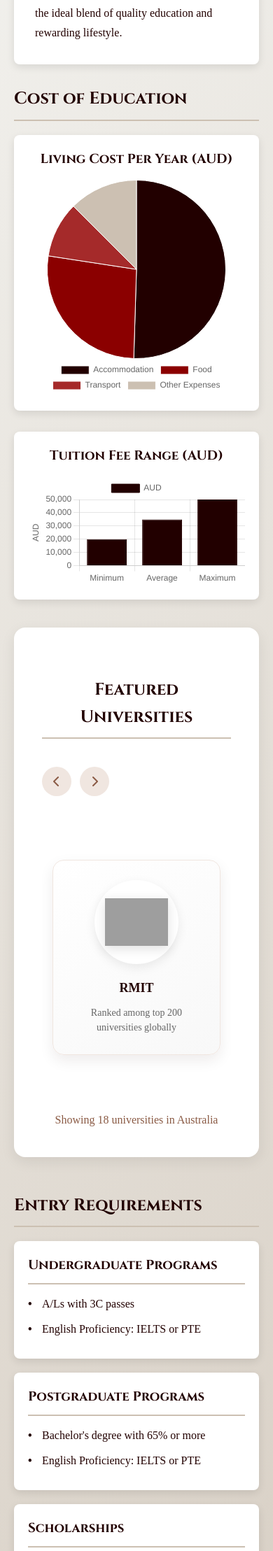
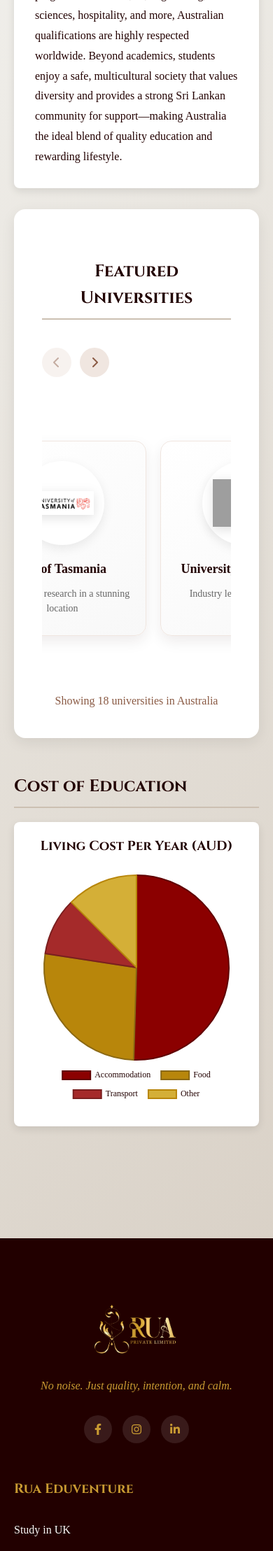
Before and after one commit to AmriShanab/RuaPvtLtd, a PHP site: page /destination-details.php in a window 390 px wide. Shown: the part 887-3104 px from the top of the page at 70% size. Run offline with PHP 8.4, Linux system fonts and the light colour scheme; grey boxes are pictures that could not be loaded.

Commit message:
New Fixes

```diff
--- a/assets/js/study_abroad.js
+++ b/assets/js/study_abroad.js
@@ -2,8 +2,7 @@
 const countryData = {
   Australia: {
     title: "The Land Down Under!",
-    description:
-      "Australia is one of the most popular destinations for Sri Lankan students, offering worldclass universities, globally recognized degrees, and excellent career prospects. With programs in business, IT, engineering, health sciences, hospitality, and more, Australian qualifications are highly respected worldwide. Beyond academics, students enjoy a safe, multicultural society that values diversity and provides a strong Sri Lankan community for support—making Australia the ideal blend of quality education and rewarding lifestyle.",
+    description: "Australia is one of the most popular destinations for Sri Lankan students, offering worldclass universities, globally recognized degrees, and excellent career prospects. With programs in business, IT, engineering, health sciences, hospitality, and more, Australian qualifications are highly respected worldwide. Beyond academics, students enjoy a safe, multicultural society that values diversity and provides a strong Sri Lankan community for support—making Australia the ideal blend of quality education and rewarding lifestyle.",
     livingCost: 29710,
     tuitionRange: [20000, 50000],
     currency: "AUD",
@@ -114,8 +113,7 @@ const countryData = {
   },
   Canada: {
     title: "The Great White North!",
-    description:
-      "Canada is known for its high-quality education system, diverse culture, and welcoming environment for international students. Canadian degrees are recognized globally, and students can benefit from post-graduation work opportunities. With stunning natural landscapes and vibrant cities, Canada offers an exceptional study experience.",
+    description: "Canada is known for its high-quality education system, diverse culture, and welcoming environment for international students. Canadian degrees are recognized globally, and students can benefit from post-graduation work opportunities. With stunning natural landscapes and vibrant cities, Canada offers an exceptional study experience.",
     livingCost: 25000,
     tuitionRange: [15000, 40000],
     currency: "CAD",
@@ -332,8 +330,7 @@ enriching global experiences.`,
   },
   "New Zealand": {
     title: "New Zealand at a Glance!",
-    description:
-      "New Zealand is a fast-growing choice for Sri Lankan Students, Offering world-class universities, globally recognized degrees, and a safe, welcoming environment. With strong programs in business, IT, engineering, health sciences, hospitality, and more, New Zealand qualifications are highly respected worldwide. Beyond academics, students enjoy a high quality of life in a beautiful, multicultural society that values diversity and provides a strong Sri Lankan community for support—making New Zealand the ideal blend of quality education and rewarding lifestyle.",
+    description: "New Zealand is a fast-growing choice for Sri Lankan Students, Offering world-class universities, globally recognized degrees, and a safe, welcoming environment. With strong programs in business, IT, engineering, health sciences, hospitality, and more, New Zealand qualifications are highly respected worldwide. Beyond academics, students enjoy a high quality of life in a beautiful, multicultural society that values diversity and provides a strong Sri Lankan community for support—making New Zealand the ideal blend of quality education and rewarding lifestyle.",
     livingCost: 20000,
     tuitionRange: [20000, 35000],
     currency: "NZD",
@@ -459,7 +456,8 @@ welcoming home away from home.`,
 
 // Global chart instances
 let livingCostChartInstance = null;
-let tuitionFeeChartInstance = null;
+// let tuitionFeeChartInstance = null;
+let carousel = null;
 
 // Initialize the page
 document.addEventListener("DOMContentLoaded", function () {
@@ -472,23 +470,126 @@ document.addEventListener("DOMContentLoaded", function () {
     country = "Australia";
   }
 
-  // Set up navigation controls
-  const nextBtn = document.getElementById("next-btn");
-  const prevBtn = document.getElementById("prev-btn");
-
-  nextBtn.addEventListener("click", () => {
-    const container = document.getElementById("universities-container");
-    container.scrollBy({ left: 300, behavior: "smooth" });
-  });
-
-  prevBtn.addEventListener("click", () => {
-    const container = document.getElementById("universities-container");
-    container.scrollBy({ left: -300, behavior: "smooth" });
-  });
+  // Initialize carousel
+  carousel = new SmoothCarousel();
 
   // Update content with the selected country
   updateContent(country);
 });
+
+// Smooth Carousel Class
+class SmoothCarousel {
+  constructor() {
+    this.carousel = document.getElementById('universities-container');
+    this.prevBtn = document.getElementById('prev-btn');
+    this.nextBtn = document.getElementById('next-btn');
+    this.currentPosition = 0;
+    this.isScrolling = false;
+    this.cardWidth = 308; // 280px card + 28px gap
+    this.autoScrollInterval = null;
+
+    this.init();
+  }
+
+  init() {
+    this.attachEventListeners();
+    this.updateButtonStates();
+    this.startAutoScroll(); // 🔥 start auto scrolling
+  }
+
+  attachEventListeners() {
+    this.prevBtn.addEventListener('click', () => this.scroll('prev'));
+    this.nextBtn.addEventListener('click', () => this.scroll('next'));
+
+    document.addEventListener('keydown', (e) => {
+      if (e.key === 'ArrowLeft') this.scroll('prev');
+      if (e.key === 'ArrowRight') this.scroll('next');
+    });
+  }
+
+  scroll(direction) {
+    if (this.isScrolling) return;
+    this.isScrolling = true;
+
+    const scrollAmount = this.cardWidth; // move 1 card at a time
+
+    if (direction === 'next') {
+      this.currentPosition -= scrollAmount;
+    } else {
+      this.currentPosition += scrollAmount;
+    }
+
+    this.applyBoundaries();
+    this.smoothScrollTo(this.currentPosition);
+
+    setTimeout(() => {
+      this.isScrolling = false;
+      this.updateButtonStates();
+    }, 500);
+  }
+
+  applyBoundaries() {
+    const cards = this.carousel.querySelectorAll('.uni-card');
+    const maxScroll = -((cards.length - 1) * this.cardWidth);
+
+    if (this.currentPosition > 0) this.currentPosition = 0;
+    if (this.currentPosition < maxScroll) this.currentPosition = maxScroll;
+  }
+
+  smoothScrollTo(position) {
+    this.carousel.style.transition = "transform 0.8s ease-in-out";
+    this.carousel.style.transform = `translateX(${position}px)`;
+  }
+
+  updateButtonStates() {
+    const cards = this.carousel.querySelectorAll('.uni-card');
+    const maxScroll = -((cards.length - 1) * this.cardWidth);
+
+    if (cards.length <= 3) {
+      this.prevBtn.style.display = 'none';
+      this.nextBtn.style.display = 'none';
+      return;
+    }
+
+    this.prevBtn.style.display = 'flex';
+    this.nextBtn.style.display = 'flex';
+
+    this.prevBtn.disabled = this.currentPosition >= 0;
+    this.nextBtn.disabled = this.currentPosition <= maxScroll;
+  }
+
+  reset() {
+    this.currentPosition = 0;
+    this.smoothScrollTo(0);
+    this.updateButtonStates();
+  }
+
+  // 🔥 Auto Scroll
+  startAutoScroll() {
+    this.stopAutoScroll(); // avoid duplicates
+    this.autoScrollInterval = setInterval(() => {
+      const cards = this.carousel.querySelectorAll('.uni-card');
+      const maxScroll = -((cards.length - 1) * this.cardWidth);
+
+      if (this.currentPosition <= maxScroll) {
+        this.currentPosition = 0; // reset to start
+      } else {
+        this.currentPosition -= 1; // move 1px slowly
+      }
+
+      this.carousel.style.transition = "transform 0.05s linear";
+      this.carousel.style.transform = `translateX(${this.currentPosition}px)`;
+    }, 30); // smaller = faster
+  }
+
+  stopAutoScroll() {
+    if (this.autoScrollInterval) {
+      clearInterval(this.autoScrollInterval);
+      this.autoScrollInterval = null;
+    }
+  }
+}
+
 
 // Update page content based on country
 function updateContent(country) {
@@ -503,9 +604,6 @@ function updateContent(country) {
   document.getElementById(
     "living-cost-title"
   ).textContent = `Living Cost Per Year (${data.currency})`;
-  document.getElementById(
-    "tuition-title"
-  ).textContent = `Tuition Fee Range (${data.currency})`;
 
   // Update universities
   const universitiesContainer = document.getElementById(
@@ -518,7 +616,7 @@ function updateContent(country) {
     uniCard.className = "uni-card";
     uniCard.innerHTML = `
             <div class="logo-container">
-                <img src="${uni.logo}" alt="${uni.name} logo" class="uni-logo">
+                <img src="${uni.logo}" alt="${uni.name} logo" class="uni-logo" onerror="this.src='assets/images/default-uni.png'">
             </div>
             <h3 class="uni-name">${uni.name}</h3>
             <p class="uni-desc">${uni.desc}</p>
@@ -532,19 +630,24 @@ function updateContent(country) {
   ).textContent = `Showing ${data.universities.length} universities in ${country}`;
 
   // Update requirements
-  document.getElementById("ug-requirements").innerHTML = `
-        <li>${data.requirements.undergraduate}</li>
-        <li>English Proficiency: ${data.requirements.english}</li>
-    `;
+  // document.getElementById("ug-requirements").innerHTML = `
+  //       <li>${data.requirements.undergraduate}</li>
+  //       <li>English Proficiency: ${data.requirements.english}</li>
+  //   `;
 
-  document.getElementById("pg-requirements").innerHTML = `
-        <li>${data.requirements.postgraduate}</li>
-        <li>English Proficiency: ${data.requirements.english}</li>
-    `;
+  // document.getElementById("pg-requirements").innerHTML = `
+  //       <li>${data.requirements.postgraduate}</li>
+  //       <li>English Proficiency: ${data.requirements.english}</li>
+  //   `;
 
-  document.getElementById("scholarships").innerHTML = `
-        <li>${data.requirements.scholarships}</li>
-    `;
+  // document.getElementById("scholarships").innerHTML = `
+  //       <li>${data.requirements.scholarships}</li>
+  //   `;
+
+  // Reset carousel position
+  if (carousel) {
+    carousel.reset();
+  }
 
   // Update charts
   updateCharts(data);
@@ -552,11 +655,14 @@ function updateContent(country) {
 
 // Update charts with country data
 function updateCharts(data) {
+  // Update Living Cost Title
+  document.getElementById("living-cost-title").textContent =
+    `Living Cost Per Year (${data.currency})`;
+
   // Living Cost Chart
-  const livingCostCtx = document
-    .getElementById("livingCostChart")
-    .getContext("2d");
+  const livingCostCtx = document.getElementById("livingCostChart").getContext("2d");
 
+  // Destroy previous chart instance if exists
   if (livingCostChartInstance) {
     livingCostChartInstance.destroy();
   }
@@ -564,90 +670,72 @@ function updateCharts(data) {
   livingCostChartInstance = new Chart(livingCostCtx, {
     type: "pie",
     data: {
-      labels: ["Accommodation", "Food", "Transport", "Other Expenses"],
+      labels: ["Accommodation", "Food", "Transport", "Other"],
       datasets: [
         {
+          label: `Living Costs (${data.currency})`,
           data: [
             data.costBreakdown.accommodation,
             data.costBreakdown.food,
             data.costBreakdown.transport,
             data.costBreakdown.other,
           ],
-          backgroundColor: ["#220000", "#8B0000", "#A52A2A", "#ccc0b2"],
-          borderWidth: 1,
+          backgroundColor: [
+            "#8B0000", // Dark Red (Rich Maroon)
+            "#B8860B", // Dark Goldenrod (Elegant Gold)
+            "#A52A2A", // Brown (Warm Maroon)
+            "#D4AF37"  // Metallic Gold (Premium Gold)
+          ],
+          borderColor: [
+            "#600000", // Darker Maroon border
+            "#8B6914", // Darker Gold border
+            "#7A1F1F", // Darker Brown border
+            "#B8860B"  // Dark Goldenrod border
+          ],
+          borderWidth: 2,
         },
       ],
     },
     options: {
       responsive: true,
+      maintainAspectRatio: false,
       plugins: {
         legend: {
           position: "bottom",
+          labels: {
+            color: "#220000",
+            font: {
+              family: "'Times New Roman', serif",
+              size: 12
+            },
+            padding: 15
+          }
         },
         tooltip: {
+          backgroundColor: "rgba(34, 0, 0, 0.9)",
+          titleColor: "#ccc0b2",
+          bodyColor: "#f0e6e0",
+          borderColor: "#8a5a44",
+          borderWidth: 1,
           callbacks: {
-            label: function (context) {
-              return (
-                context.label +
-                ": " +
-                data.currency +
-                " " +
-                context.raw.toLocaleString()
-              );
-            },
-          },
-        },
+            label: function(context) {
+              const label = context.label || '';
+              const value = context.raw || 0;
+              const total = context.dataset.data.reduce((a, b) => a + b, 0);
+              const percentage = Math.round((value / total) * 100);
+              return `${label}: ${data.currency} ${value.toLocaleString()} (${percentage}%)`;
+            }
+          }
+        }
       },
-    },
-  });
-
-  // Tuition Fee Chart
-  const tuitionFeeCtx = document
-    .getElementById("tuitionFeeChart")
-    .getContext("2d");
-
-  if (tuitionFeeChartInstance) {
-    tuitionFeeChartInstance.destroy();
-  }
-
-  tuitionFeeChartInstance = new Chart(tuitionFeeCtx, {
-    type: "bar",
-    data: {
-      labels: ["Minimum", "Average", "Maximum"],
-      datasets: [
-        {
-          label: data.currency,
-          data: [
-            data.tuitionRange[0],
-            (data.tuitionRange[0] + data.tuitionRange[1]) / 2,
-            data.tuitionRange[1],
-          ],
-          backgroundColor: "#220000",
-          borderColor: "#220000",
-          borderWidth: 1,
-        },
-      ],
-    },
-    options: {
-      responsive: true,
-      scales: {
-        y: {
-          beginAtZero: true,
-          title: {
-            display: true,
-            text: `${data.currency}`,
-          },
-        },
-      },
-      plugins: {
-        tooltip: {
-          callbacks: {
-            label: function (context) {
-              return data.currency + " " + context.raw.toLocaleString();
-            },
-          },
-        },
-      },
+      layout: {
+        padding: {
+          top: 10,
+          bottom: 10,
+          left: 10,
+          right: 10
+        }
+      }
     },
   });
 }
--- a/assets/styles/study_abroad.css
+++ b/assets/styles/study_abroad.css
@@ -108,28 +108,29 @@ h2 {
     align-items: center;
 }
 
-.controls button:hover {
+.controls button:hover:not(:disabled) {
     background: #b89a85;
     color: white;
     transform: scale(1.1);
 }
 
+.controls button:disabled {
+    opacity: 0.5;
+    cursor: not-allowed;
+    transform: none;
+}
+
 .carousel-container {
     position: relative;
+    overflow: hidden;
 }
 
 .carousel {
     display: flex;
-    overflow-x: auto;
     gap: 28px;
     padding: 25px 15px;
-    scrollbar-width: none;
-    scroll-behavior: smooth;
-    -ms-overflow-style: none;
-}
-
-.carousel::-webkit-scrollbar {
-    display: none;
+    transition: transform 0.5s cubic-bezier(0.25, 0.46, 0.45, 0.94);
+    will-change: transform;
 }
 
 .uni-card {
@@ -319,4 +320,24 @@ h2 {
     .uni-card {
         width: 240px;
     }
+
+    .carousel {
+        gap: 20px;
+        padding: 20px 10px;
+    }
 }
+
+.chart-box {
+    flex: 1;
+    min-width: 300px;
+    background: white;
+    padding: 20px;
+    border-radius: 8px;
+    box-shadow: 0 4px 12px rgba(0, 0, 0, 0.1);
+    height: 400px; /* Reduced height */
+}
+
+.chart-box canvas {
+    max-height: 350px !important; /* Force smaller chart size */
+    width: 100% !important;
+}
--- a/destination-details.php
+++ b/destination-details.php
@@ -15,7 +15,7 @@
     <div class="header">
         <div class="container">
             <h1 id="main-heading">Study Abroad Guide</h1>
-            <p id="sub-heading">Find Your Perfect Education Destination</p>
+            <!-- <p id="sub-heading">Find Your Perfect Education Destination</p> -->
         </div>
     </div>
 
@@ -30,21 +30,9 @@
 
     <div class="container">
         <section class="intro">
+            <h2 class="cinzel-font" id="sub-heading"></h2>
             <p id="country-description">Select a country to view education information.</p>
         </section>
-
-        <h2 id="cost-heading">Cost of Education</h2>
-        <div class="data-container">
-            <div class="chart-box">
-                <h3 class="chart-title" id="living-cost-title">Living Cost Per Year</h3>
-                <canvas id="livingCostChart"></canvas>
-            </div>
-
-            <div class="chart-box">
-                <h3 class="chart-title" id="tuition-title">Tuition Fee Range</h3>
-                <canvas id="tuitionFeeChart"></canvas>
-            </div>
-        </div>
 
         <section class="universities">
             <div class="section-header">
@@ -66,7 +54,17 @@
             <p class="status-text" id="uni-status">Select a country to view universities</p>
         </section>
 
-        <h2 id="requirements-heading">Entry Requirements</h2>
+
+        <h2 id="cost-heading">Cost of Education</h2>
+        <div class="data-container">
+            <div class="chart-box">
+                <h3 class="chart-title" id="living-cost-title">Living Cost Per Year</h3>
+                <canvas id="livingCostChart"></canvas>
+            </div>
+        </div>
+
+
+        <!-- <h2 id="requirements-heading">Entry Requirements</h2>
         <div class="requirements">
             <div class="req-card">
                 <h3>Undergraduate Programs</h3>
@@ -88,7 +86,7 @@
                     <li>Select a country to view scholarship information</li>
                 </ul>
             </div>
-        </div>
+        </div> -->
     </div>
 
     <?php include 'footer.php'; ?>
--- a/footer.php
+++ b/footer.php
@@ -12,7 +12,7 @@
         <a href="https://www.facebook.com/share/1Mtw2nNSu8/?mibextid=wwXIfr" class="social-icon"><i class="fab fa-facebook-f"></i></a>
         <a href="https://www.instagram.com/rua_eduventure?igsh=dGJkb2hnc2dkejI%3D&utm_source=qr" class="social-icon"><i class="fab fa-instagram"></i></a>
         <a href="#" class="social-icon"><i class="fab fa-linkedin-in"></i></a>
-        <a href="#" class="social-icon"><i class="fab fa-x"></i></a>
+        <!-- <a href="#" class="social-icon"><i class="fab fa-x"></i></a> -->
       </div>
     </div>
 
--- a/index.php
+++ b/index.php
@@ -51,14 +51,14 @@ include 'navbar.php';
                 <p class="welcome-text">Whether you're planning your future, finding balance, or taking a break Rua is here to make it all feel effortless.</p>
                 <p class="welcome-tagline">No noise. Just quality, intention, and calm.</p>
             </div>
-            <div class="welcome-right sam">
+            <!-- <div class="welcome-right sam">
                 <div class="welcome-ornament right">
                     <svg viewBox="0 0 100 100" class="gold-ornament">
                         <path d="M50,10 L60,50 L90,50 L65,70 L75,90 L50,75 L25,90 L35,70 L10,50 L40,50 Z"
                             fill="#c99b32" opacity="0.8" />
                     </svg>
                 </div>
-            </div>
+            </div> -->
         </div>
     </div>
 
--- a/navbar.php
+++ b/navbar.php
@@ -7,14 +7,38 @@ $currentPage = basename($_SERVER['PHP_SELF']);
 
 <head>
   <meta charset="UTF-8">
-  <meta name="viewport" content="width=device-width, initial-scale=1.0">
+  <meta http-equiv="X-UA-Compatible" content="IE=edge">
+
+  <!-- Mobile Friendly -->
   <meta name="viewport" content="width=device-width, initial-scale=1.0, viewport-fit=cover">
-  <meta name="description" content="Rua (Pvt) Ltd - Your gateway to global education and travel experiances. Explore our services for students, travelers, and educational institutions.">
-  <meta name="keywords" content="Rua, Education, Travel, Global, Students, Institutions, Services, Study Abroad, Travel Experiences, Rua Eduvanture, Rua El Oud, Rua Recreation">
-  <meta name="author" content="Rua (Pvt) Ltd">
-  <link rel="icon" href="assets/images/logo.png" type="image/png">
 
-  <title>RUA (PVT) LTD</title>
+  <!-- SEO Meta Tags -->
+  <title>RUA (PVT) LTD | Global Education & Travel Experiences</title>
+  <meta name="description" content="RUA (Pvt) Ltd - Your trusted gateway to study abroad opportunities, travel experiences, and global education services for students, travelers, and institutions.">
+  <meta name="keywords" content="RUA, Study Abroad, Education, Global Travel, Students, Institutions, Overseas Education, Travel Experiences, Rua Eduvanture, Rua El Oud, Rua Recreation">
+  <meta name="author" content="RUA (Pvt) Ltd">
+
+  <!-- Open Graph (Facebook & LinkedIn) -->
+  <meta property="og:title" content="RUA (PVT) LTD | Global Education & Travel">
+  <meta property="og:description" content="Explore study abroad programs, travel experiences, and global education services with RUA (Pvt) Ltd.">
+  <meta property="og:image" content="https://rua.international/assets/images/logo.png">
+  <meta property="og:url" content="https://rua.international">
+  <meta property="og:type" content="website">
+
+  <!-- Twitter Card -->
+  <meta name="twitter:card" content="summary_large_image">
+  <meta name="twitter:title" content="RUA (PVT) LTD | Global Education & Travel">
+  <meta name="twitter:description" content="Explore study abroad programs, travel experiences, and global education services with RUA (Pvt) Ltd.">
+  <meta name="twitter:image" content="https://rua.international/assets/images/logo.png">
+
+  <!-- Favicon & App Icons -->
+  <link rel="icon" href="assets/images/favicon.ico" type="image/x-icon">
+  <link rel="apple-touch-icon" sizes="180x180" href="assets/images/Logo.pdf.png">
+  <link rel="icon" type="image/png" sizes="32x32" href="assets/images/Logo.pdf.png">
+  <link rel="icon" type="image/png" sizes="16x16" href="assets/images/Logo.pdf.png">
+  <link rel="manifest" href="assets/images/site.webmanifest">
+
+  <!-- Stylesheets -->
   <link rel="stylesheet" href="assets/styles/main_styles.css">
   <link rel="stylesheet" href="assets/styles/hero-sections.css">
   <link rel="stylesheet" href="assets/styles/rua_eduvanture.css">
@@ -22,12 +46,16 @@ $currentPage = basename($_SERVER['PHP_SELF']);
   <link rel="stylesheet" href="assets/styles/partners.css">
   <link rel="stylesheet" href="assets/styles/about.css">
   <link rel="stylesheet" href="assets/styles/rua_el_oud.css">
+
+  <!-- Fonts -->
   <link href="https://fonts.googleapis.com/css2?family=Montserrat:wght@400;600;700&family=Playfair+Display:700&display=swap" rel="stylesheet">
-  <link rel="stylesheet" href="https://cdnjs.cloudflare.com/ajax/libs/font-awesome/6.0.0-beta3/css/all.min.css">
   <link href="https://fonts.googleapis.com/css2?family=Tinos&display=swap" rel="stylesheet">
   <link href="https://fonts.googleapis.com/css2?family=Cinzel:wght@700&display=swap" rel="stylesheet">
-  <!-- <link rel="stylesheet" href="https://cdnjs.cloudflare.com/ajax/libs/font-awesome/6.0.0-beta3/css/all.min.css"> -->
+
+  <!-- Icons -->
+  <link rel="stylesheet" href="https://cdnjs.cloudflare.com/ajax/libs/font-awesome/6.0.0-beta3/css/all.min.css">
 </head>
+
 
 <body>
   <div class="loader-wrapper" id="loaderWrapper">
--- a/rua_eduventure.php
+++ b/rua_eduventure.php
@@ -33,7 +33,7 @@ include 'world_map.php';
 
 <div class="testimonials-section">
     <div class="testimonial-curve"></div>
-    <h2 class="section-title">Student Experiences</h2>
+    <h2 class="section-title">Student Spot Lights</h2>
     <p class="section-subtitle">Hear from our global scholars</p>
 
     <div class="testimonials-container">
--- a/rua_el_oud.php
+++ b/rua_el_oud.php
@@ -71,7 +71,7 @@ include 'navbar.php';
         <div class="oud-journey-content">
             <h2 class="oud-journey-title">Your Journey Awaits</h2>
             <p>For those who desire the rare, the timeless, and the authentic — Rua El Oud is your gateway. Contact us to source the finest oud oil, curated agarwood, and bespoke fragrances.</p>
-            <button class="oud-cta-button">Begin Your Oud Journey</button>
+            <!-- <button class="oud-cta-button">Begin Your Oud Journey</button> -->
         </div>
     </section>
 
--- a/rua_recreation.php
+++ b/rua_recreation.php
@@ -352,7 +352,7 @@ include 'navbar.php'
         <!-- <div class="rec-wave"></div> -->
         <h2 class="rec-cta-title cinzel-font">Your Balanced Experience Awaits</h2>
         <p style="max-width: 100%; margin: 0 auto 2rem; padding: 0 1rem;">Contact us to plan your next experience and let Rua Recreation make every moment count.</p>
-        <button class="rec-cta-button">Begin Your Journey</button>
+        <!-- <button class="rec-cta-button">Begin Your Journey</button> -->
     </section>
 
     <script>
```
Also changed, not shown: about.php (+4 -6 lines), contact.php (+3 -5 lines).
